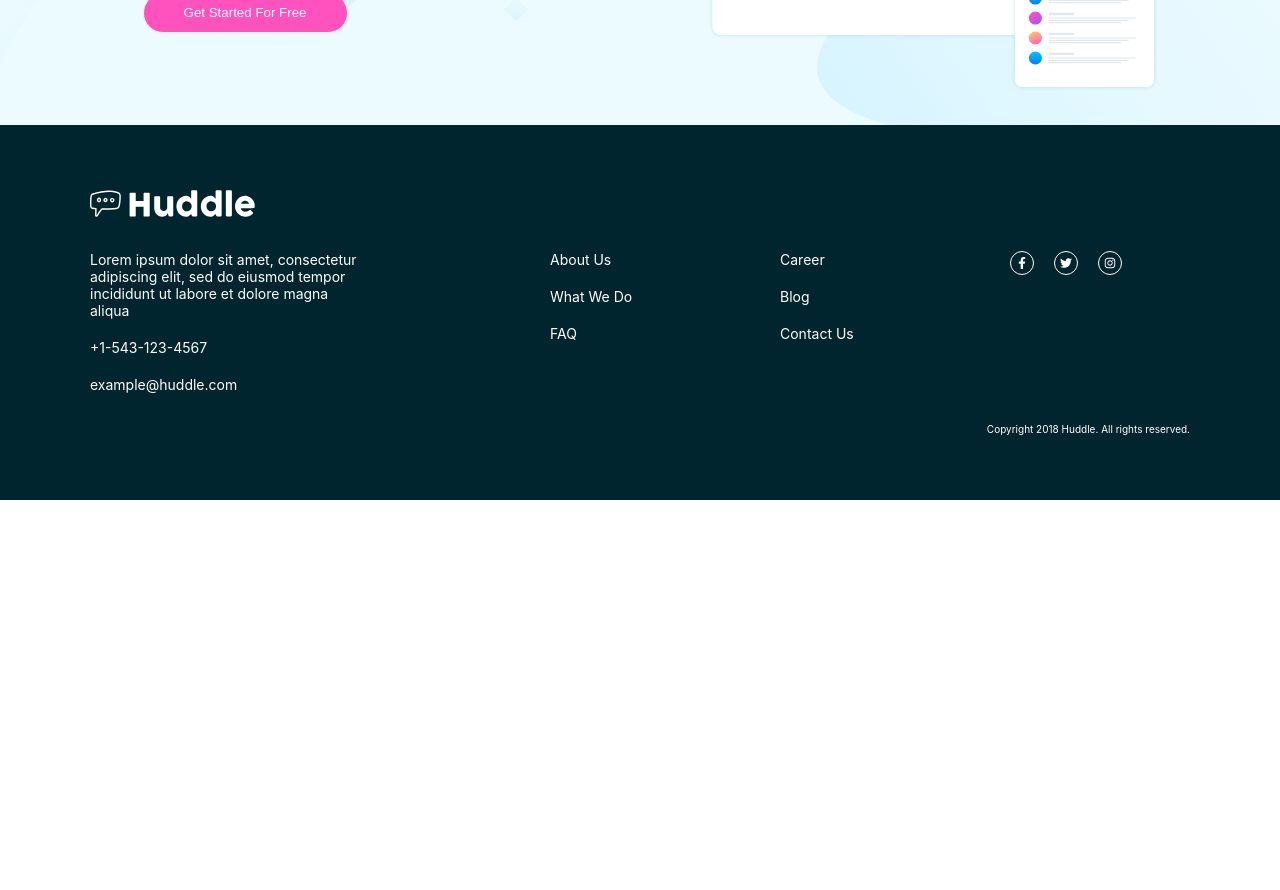
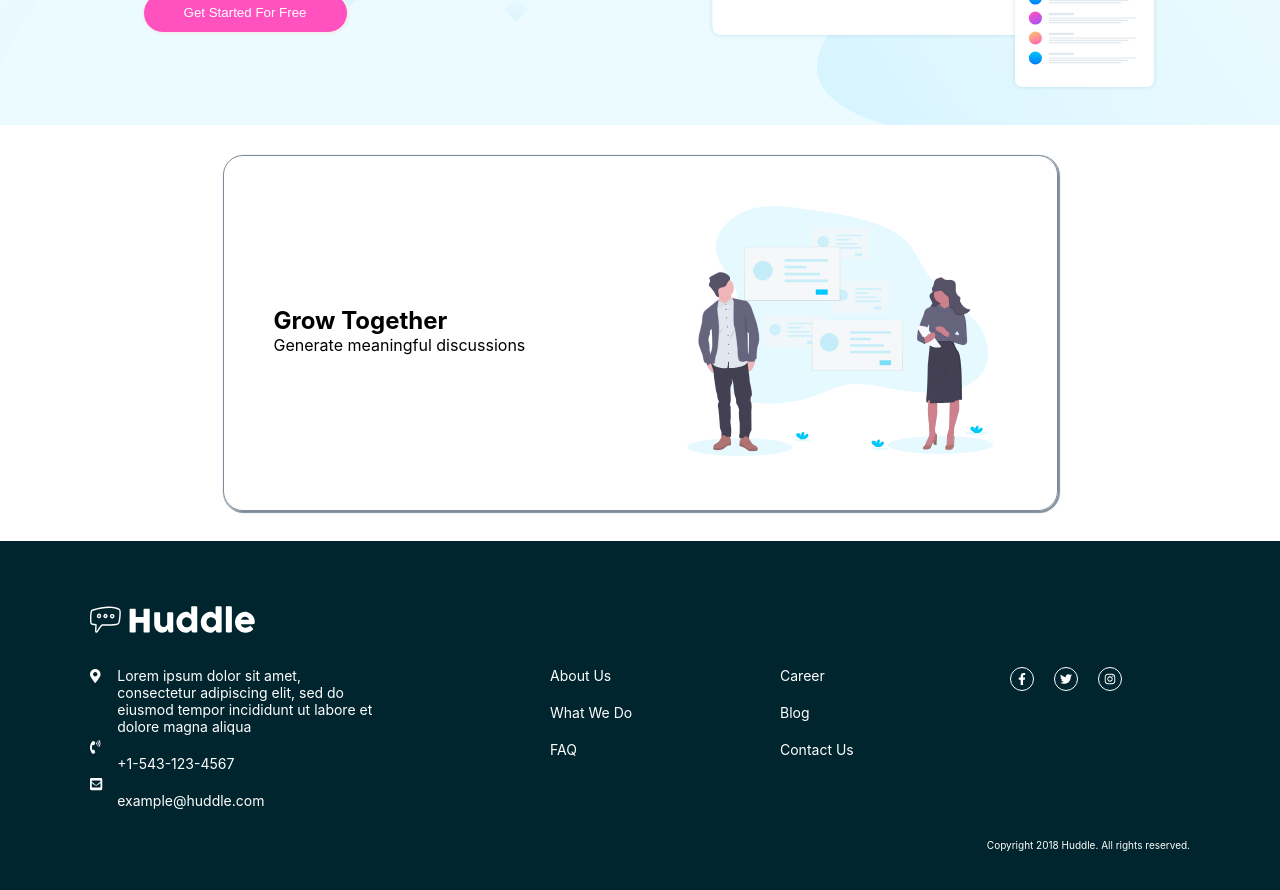
Before and after one commit to mwong068/korean-skincare-routine, a React (Create React App) app: page / in a window 1280 px wide. Shown: the part 340-1230 px from the top of the page. Before the commit the page ends 840 px from the top, so only its background shows below. Built offline with nearby package versions, Linux system fonts and the light colour scheme.

Commit message:
added first card for main div component

```diff
--- a/src/App.tsx
+++ b/src/App.tsx
@@ -2,14 +2,13 @@ import React from 'react';
 import './App.css';
 import Header from './components/Header';
 import Footer from './components/Footer';
+import Cards from './components/Cards';
 
 function App() {
   return (
     <div className="App">
       <Header />
-      <div className="main">
-        <div className="card"></div>
-      </div>
+      <Cards />
       <Footer />
     </div>
   );
--- /dev/null
+++ b/src/components/Cards/CardOne/index.tsx
@@ -0,0 +1,45 @@
+import React from 'react';
+import styled from 'styled-components';
+
+const Background = styled.div`
+  display: grid;
+  grid-template-columns: auto auto;
+  width: 65%;
+  border: 1px solid grey;
+  margin: auto;
+  padding: 50px 20px;
+  border-radius: 20px;
+  border: 1px solid hsl(208, 11%, 55%);
+  box-shadow: 1px 1px 1px 1px hsl(208, 11%, 55%);
+`;
+
+const LeftText = styled.div`
+    text-align: left;
+    width: 80%;
+    margin-top: 70px;
+    padding: 30px;
+`
+
+const RightImage = styled.div`
+    img {
+        height: 250px;
+    }
+`
+
+class CardOne extends React.Component {
+    render() {
+        return (
+        <Background>
+            <LeftText>
+                <h2>Grow Together</h2>
+                <p>Generate meaningful discussions</p>
+            </LeftText>
+            <RightImage>
+                <img src={require('../../../assets/illustration-grow-together.svg')} alt="two people working" />
+            </RightImage>
+        </Background>
+        )
+    }
+}
+
+export default CardOne;
--- /dev/null
+++ b/src/components/Cards/index.tsx
@@ -0,0 +1,21 @@
+import React from 'react';
+import styled from 'styled-components';
+import CardOne from './CardOne';
+
+const Background = styled.div`
+    background-color: white;
+    padding: 30px;
+`;
+
+
+class Cards extends React.Component {
+    render() {
+        return (
+        <Background>
+            <CardOne />
+        </Background>
+        )
+    }
+}
+
+export default Cards;
--- a/src/components/Footer/Content/index.tsx
+++ b/src/components/Footer/Content/index.tsx
@@ -2,7 +2,7 @@ import React from 'react';
 import styled from 'styled-components';
 import { FontAwesomeIcon } from '@fortawesome/react-fontawesome';
 import { faFacebookF, faTwitter, faInstagram } from '@fortawesome/free-brands-svg-icons';
-import {  } from '@fortawesome/free-';
+import { faMapMarkerAlt, faPhoneVolume, faEnvelopeSquare } from '@fortawesome/free-solid-svg-icons';
 
 const Background = styled.div`
     color: white;
@@ -23,6 +23,12 @@ const Background = styled.div`
 
 const ContactText = styled.div`
     text-align: left;
+    display: grid;
+    grid-template-columns: auto auto;
+
+    .text {
+        margin-left: -45px;
+    }
 
     p {
         width: 70%;
@@ -60,11 +66,21 @@ class Content extends React.Component {
         return (
         <Background>
             <ContactText>
-                <ul>
-                    <li><p>Lorem ipsum dolor sit amet, consectetur adipiscing elit, sed do eiusmod tempor incididunt ut labore et dolore magna aliqua</p></li>
-                    <li>+1-543-123-4567</li>
-                    <li>example@huddle.com</li>
-                </ul>
+                <div>
+                    <ul>
+                        <li><FontAwesomeIcon icon={faMapMarkerAlt} className="icons" /></li>
+                        <br></br><br></br>
+                        <li><FontAwesomeIcon icon={faPhoneVolume} className="icons" /></li>
+                        <li><FontAwesomeIcon icon={faEnvelopeSquare} className="icons" /></li>
+                    </ul>
+                </div>
+                <div className="text">
+                    <ul>
+                        <li><span><p>Lorem ipsum dolor sit amet, consectetur adipiscing elit, sed do eiusmod tempor incididunt ut labore et dolore magna aliqua</p></span></li>
+                        <li>+1-543-123-4567</li>
+                        <li>example@huddle.com</li>
+                    </ul>
+                </div>
             </ContactText>
             <Text>
                 <ul>
```
